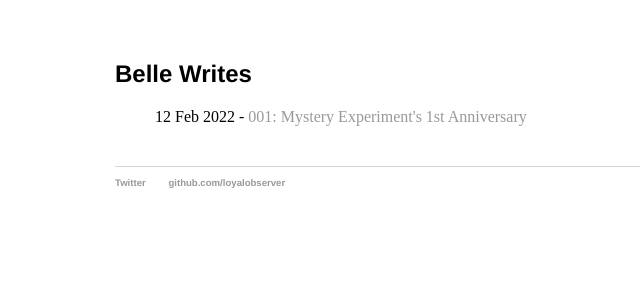
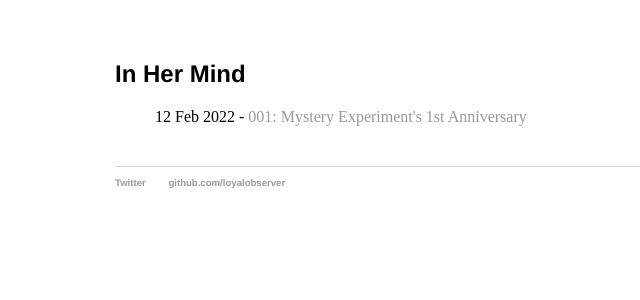
Before and after one commit to loyalobserver/loyalobserver, a Jekyll site: the page built from index.html, in a window 1280 px wide. Shown: the top 300 px of the page, without its empty margins (77-717 px from the left). Built offline with Jekyll 4.4.1, drawn with Linux system fonts in a browser that asks for light colours.

Commit message:
Update index.html

```diff
--- a/index.html
+++ b/index.html
@@ -1,6 +1,6 @@
 ---
 layout: default
-title: Belle Writes
+title: In Her Mind
 ---
 <h1>{{ page.title }}</h1>
 
```
